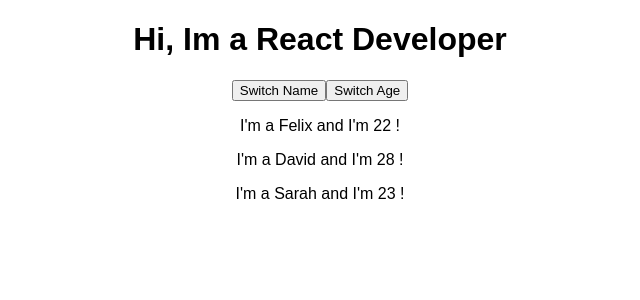
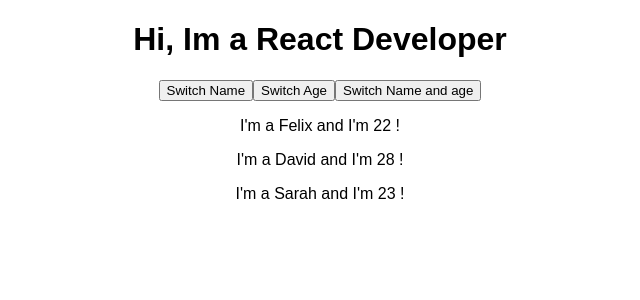
Before and after one commit to felixhaeberle/react-course, a React (Create React App) app in the folder section_03/react-complete-guide/: page / in a window 1280 px wide. Shown: the top 300 px of the page, without its empty margins (320-960 px from the left). Built offline with nearby package versions, Linux system fonts and the light colour scheme.

Commit message:
Create another change name and age button

```diff
--- a/section_03/react-complete-guide/src/App.js
+++ b/section_03/react-complete-guide/src/App.js
@@ -30,13 +30,23 @@
       ]
     });
   }
+  switchAgeNameHandler = (newName, newAge) => {
+    this.setState({
+      persons : [
+        {name: "Felix", age: newAge},
+        {name: "Claus", age: 22},
+        {name: "Vivien", age: 25}
+      ]
+    });
+  }
 
   render() {
     return (
       <div className="App">
         <h1>Hi, Im a React Developer</h1>
         <button onClick={() => this.switchNameHandler("Pascal")}>Switch Name</button>
-        <button onClick={() => this.switchAgeHandler("29")}>Switch Age</button>
+        <button onClick={() => this.switchAgeHandler(29)}>Switch Age</button>
+        <button onClick={() => this.switchAgeNameHandler("Xavier", 35)}>Switch Name and age</button>
         <Person
           name={this.state.persons[0].name}
           age={this.state.persons[0].age}
```
